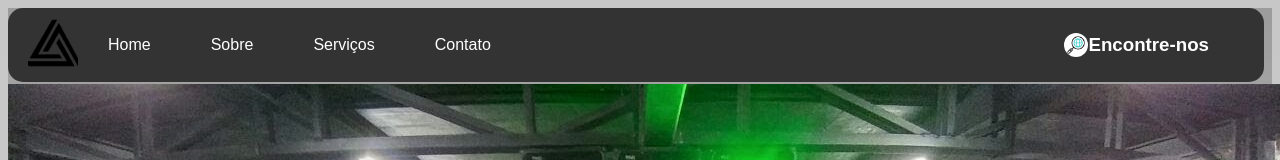
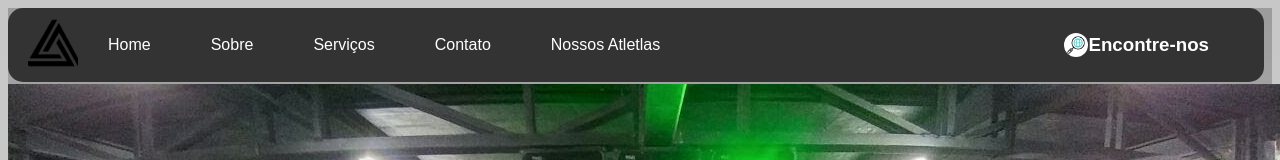
Before and after one commit to WagJ7/siteacdm, a plain HTML site: page index.html in a window 1280 px wide. Shown: the top 160 px of the page. Drawn offline with Linux system fonts and the light colour scheme.

Commit message:
Pagina Index com à pagina de atletas

```diff
--- a/index.html
+++ b/index.html
@@ -16,6 +16,7 @@
             <li><a href="#about">Sobre</a></li>
             <li><a href="#services">Serviços</a></li>
             <li><a href="./contact.html">Contato</a></li>
+            <li><a href="./nossosatletas.html">Nossos Atletlas</a></li>
         </ul>
         <div class="navbar-right">
 
```
